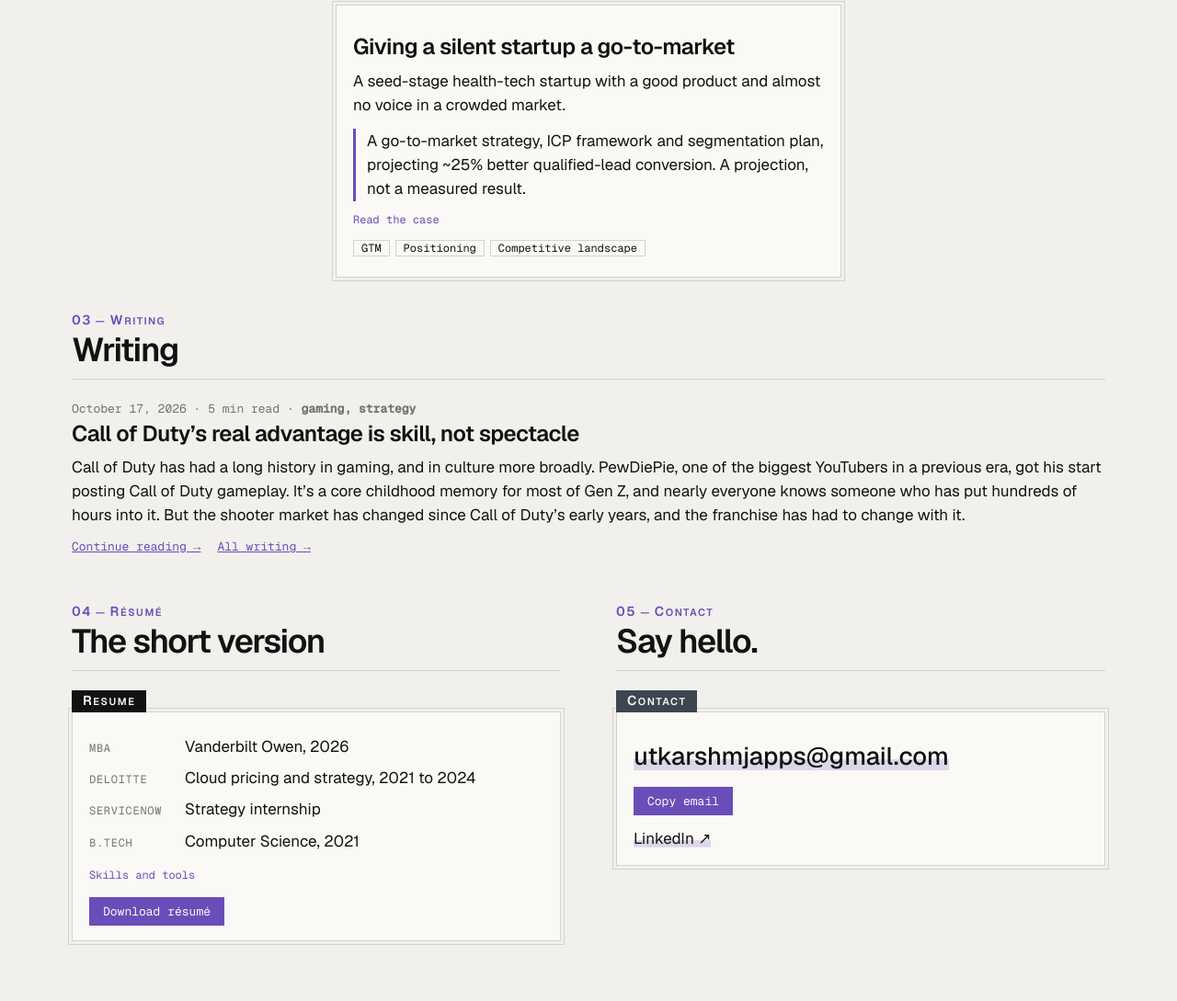
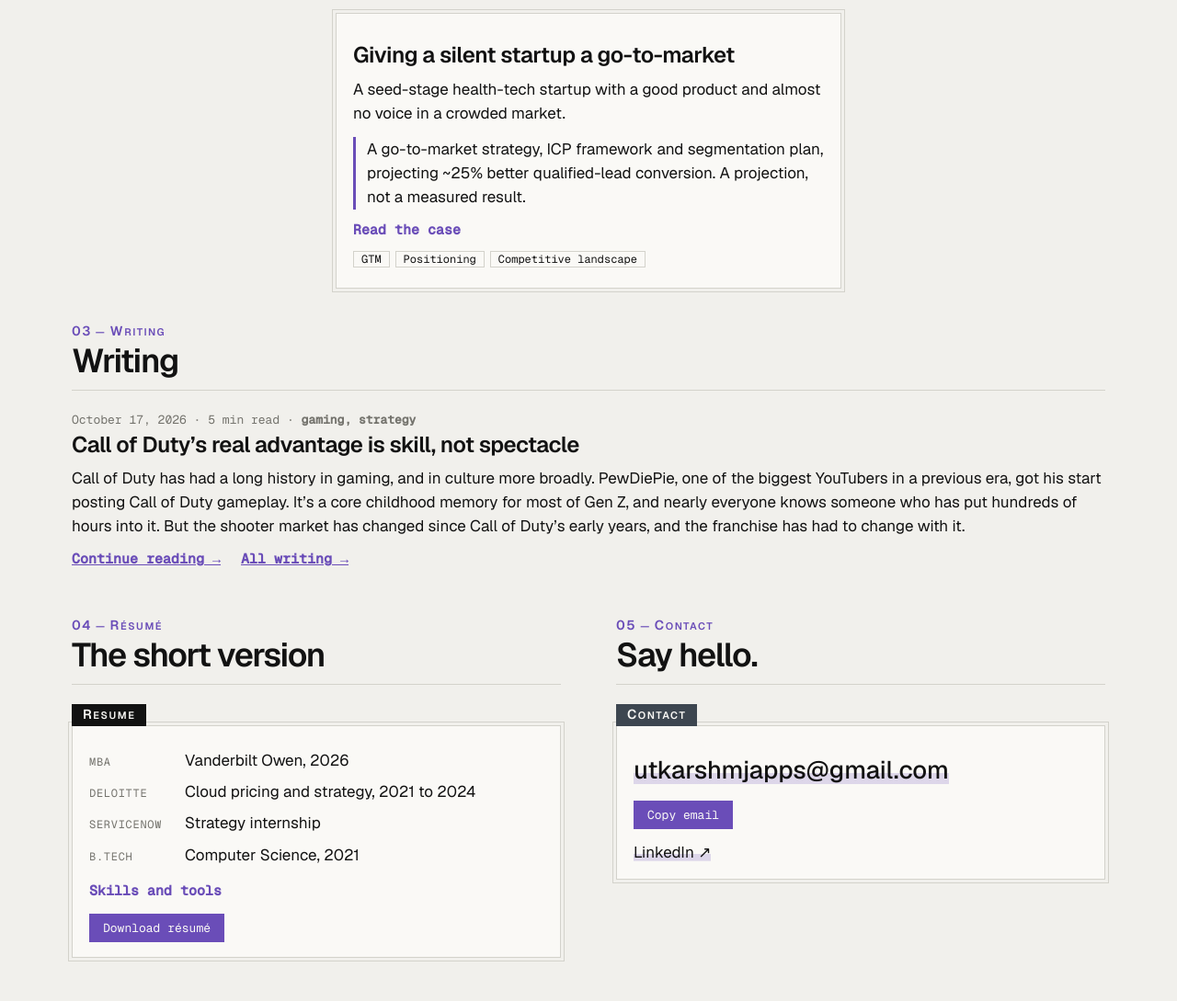
Before and after one commit to utkarshcm/utkarshcm.github.io, a plain HTML site: page index.html in a window 1280 px wide. Shown: the part 1594-2683 px from the top of the page at 92% size. Drawn offline with nearby package versions, Linux system fonts and the light colour scheme.

Commit message:
Make small accent links larger and bold
Co-Authored-By: Claude Sonnet 5.5 <noreply@anthropic.com>
Claude-Session: https://claude.ai/code/session_014eS5GvBxe7fafiixMy2iLD

```diff
--- a/index.html
+++ b/index.html
@@ -181,7 +181,7 @@ body:not(.blocks) #toasts{bottom:76px;left:14px;right:14px;align-items:flex-end}
 .toast small{display:block;font:11px var(--mono);letter-spacing:.1em;color:var(--accx)}
 @keyframes snap{from{opacity:0;transform:translateY(8px)}to{opacity:1;transform:none}}
 .cs{display:grid;gap:8px;margin:10px 0}.cs dt{font:10.5px var(--mono);letter-spacing:.1em;text-transform:uppercase;color:var(--accx)}.cs dd{margin:0}.cs dd.res{font-weight:500}
-.card details.case{border:0;background:none;margin:8px 0}.card details.case>summary{font:12px var(--mono);cursor:pointer;color:var(--accx);padding:0;border:0;display:list-item;list-style:none}.card details.case>.cs{border:0;padding:0}
+.card details.case{border:0;background:none;margin:8px 0}.card details.case>summary{font:700 15px var(--mono);cursor:pointer;color:var(--accx);padding:0;border:0;display:list-item;list-style:none}.card details.case>.cs{border:0;padding:0}
 .wallsvg{position:absolute;inset:0;width:100%;height:100%;display:block}
 
 /* writing page */
@@ -203,7 +203,7 @@ body.viewpage #page{display:block;padding:0 0 70px}
 .art .body pre{background:#14202a;color:#cfe9e5;padding:14px 16px;overflow:auto;margin:1.3em 0}.art .body pre code{background:none;border:0;padding:0;color:inherit;font-size:13px}
 .art .body hr{border:0;border-top:1px solid var(--rule);margin:2em 0}
 .art .note{border:1px dashed var(--accx);color:var(--accx);font:12px/1.5 var(--mono);padding:8px 12px;margin:0 0 26px}
-.art .foot{margin-top:46px;padding-top:18px;border-top:1px solid var(--rule);display:flex;justify-content:space-between;font:13px var(--mono)}
+.art .foot{margin-top:46px;padding-top:18px;border-top:1px solid var(--rule);display:flex;justify-content:space-between;font:700 15px var(--mono)}
 .art .foot a{color:var(--accx)}
 .plist{list-style:none;margin:0;padding:0}.plist li{padding:18px 0;border-bottom:1px solid var(--rule)}
 .plist a{font:600 22px/1.25 var(--head);letter-spacing:-.02em;color:var(--ink);text-decoration:none}.plist a:hover{color:var(--accx)}
@@ -211,7 +211,7 @@ body.viewpage #page{display:block;padding:0 0 70px}
 .prev h3{font:600 clamp(20px,4.5vw,24px)/1.25 var(--head);letter-spacing:-.02em;margin:2px 0 4px}
 .prev h3 a{color:var(--ink);text-decoration:none}.prev h3 a:hover{color:var(--accx)}
 .prev .ex{margin:8px 0 12px;display:-webkit-box;-webkit-line-clamp:3;-webkit-box-orient:vertical;overflow:hidden}
-.prev .lk{display:flex;gap:18px;font:13px var(--mono)}.prev .lk a{color:var(--accx)}
+.prev .lk{display:flex;gap:22px;font:700 15px var(--mono)}.prev .lk a{color:var(--accx)}
 </style>
 </head>
 <body>
```
